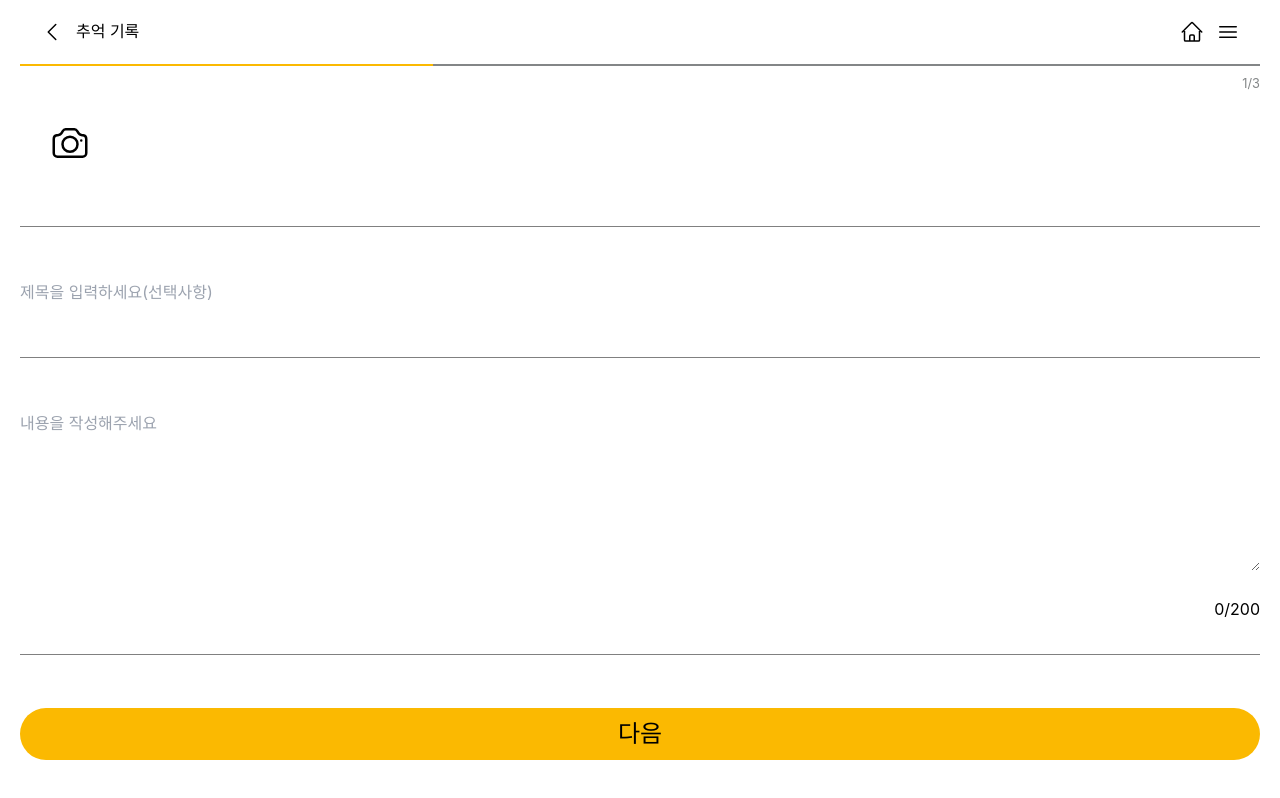
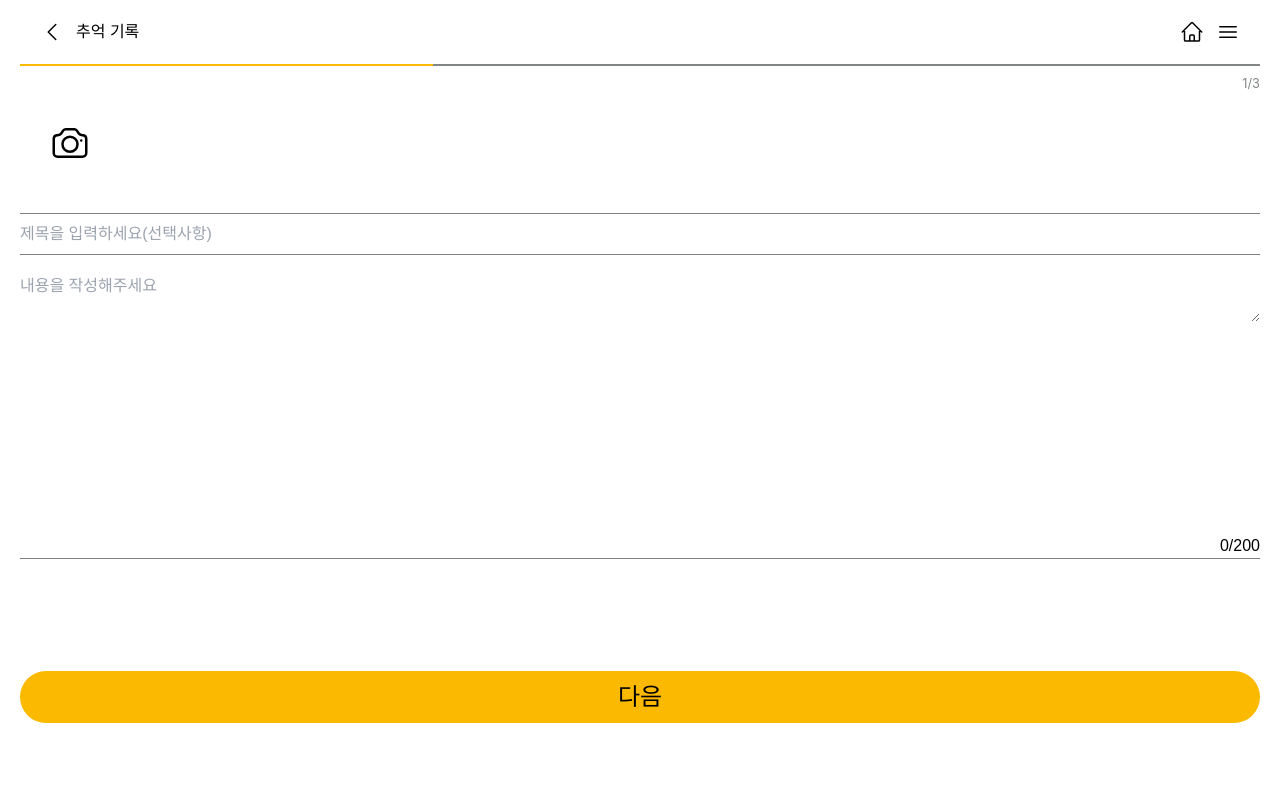
Before and after one commit to 2kujo/MemoryBox_FE, a React (Vite) app: page /make-memory in a window 1280 px wide. Built offline with nearby package versions, Linux system fonts and the light colour scheme; a web font is replaced by a local one.

Commit message:
feat : 추억 등록 화면

```diff
--- a/src/App.css
+++ b/src/App.css
@@ -82,3 +82,6 @@
   height: 0.5px;
   border: 0;
 }
+.warning-text {
+  color: red;
+}
--- a/src/pages/MakeMemory.jsx
+++ b/src/pages/MakeMemory.jsx
@@ -67,7 +67,7 @@ export default function MakeMemory() {
         <div className="grow-0">
           <Step totalStep={totalStep} currStep={step} />
         </div>
-        <div className="w-full h-full flex flex-col justify-between">
+        <div className="w-full h-full">
           <div className="wrap w-full">
             <div className="scroll-wrap">
               {showImages.map((image, id) => (
@@ -96,10 +96,10 @@ export default function MakeMemory() {
               </div>
             </div>
           </div>
-          <hr className="hr1" />
-          <div className="memory-title-box">
+          <hr className="hr1 mt-5" />
+          <div className="memory-title-box h-10">
             <input
-              className="mt-5 w-full"
+              className="w-full h-full focus:outline-none font-text"
               type="text"
               id="memory_title"
               placeholder="제목을 입력하세요(선택사항)"
@@ -107,11 +107,11 @@ export default function MakeMemory() {
               onChange={onChangeMemoryTitle}
             ></input>
           </div>
-          <hr className="hr1 mt-5" />
+          <hr className="hr1" />
           <div className="memory-content-box">
-            <div className="my-5">
+            <div className="my-5 h-60">
               <textarea
-                className="w-full h-40"
+                className="w-full focus:outline-none font-text"
                 type="text"
                 id="memory_title"
                 placeholder="내용을 작성해주세요"
@@ -120,7 +120,7 @@ export default function MakeMemory() {
                 onChange={onChangeMemoryDesc}
               ></textarea>
             </div>
-            <div className="text-right">
+            <div className="text-right font-text">
               <span>{inputCount}</span>
               <span>/200</span>
             </div>
@@ -129,15 +129,18 @@ export default function MakeMemory() {
             <hr className="hr1 mb-5" />
           </div>
 
-          <div>
-            <LongBtn text="다음" clickFunc={nextStep} />
+          <div className="h-36 flex flex-col justify-between">
+            <div></div>
+            <div>
+              <LongBtn text="다음" clickFunc={nextStep} />
+            </div>
           </div>
         </div>
       </div>
     );
   } else if (step == 1) {
     return (
-      <div className="w-full h-full flex flex-col justify-between">
+      <div className="w-full h-full flex flex-col">
         <Navbar pageTitle={"추억 기록"} />
         <div className="grow-0">
           <Step totalStep={totalStep} currStep={step} />
@@ -168,9 +171,9 @@ export default function MakeMemory() {
         <div className="grow-0">
           <Step totalStep={totalStep} currStep={step} />
         </div>
-        <div className="w-full h-full flex flex-col justify-between">
+        <div className="w-full h-full flex-col">
           {showImages.length === 0 && (
-            <div>
+            <div className="">
               <div className="font-text text-[#888]">사진 없음</div>
             </div>
           )}
@@ -189,8 +192,8 @@ export default function MakeMemory() {
               </div>
             </div>
           )}
-          <hr className="hr1" />
-          <div className="memory-title-box font-text">
+          <hr className="hr1 mt-5" />
+          <div className="memory-title-box font-text h-10 mt-5">
             {memoryTitle === "" && (
               <div className="font-text text-[#888]">제목 없음</div>
             )}
@@ -202,7 +205,7 @@ export default function MakeMemory() {
             )}
           </div>
           <hr className="hr1" />
-          <div className="memory-content-box font-text h-40">
+          <div className="memory-content-box font-text h-60 mt-5">
             {memoryDesc === "" && (
               <div className="font-text text-[#888]">내용 없음</div>
             )}
@@ -211,7 +214,7 @@ export default function MakeMemory() {
           <div>
             <hr className="hr1" />
           </div>
-          <div className="memory-deposit-box h-8 font-text flex items-center justify-between">
+          <div className="memory-deposit-box h-20 font-text flex items-center justify-between">
             <div>입금액</div>
             <div>
               <span className="text-blue">{depositAmount}</span>
@@ -219,8 +222,13 @@ export default function MakeMemory() {
             </div>
           </div>
           <hr className="hr1" />
-          <div>
-            <LongBtn text="다음" clickFunc={nextStep} />
+          <div className="h-32 flex flex-col justify-between">
+            <div className="warning-text mt-1">
+              * 추억 등록 후 수정이 불가합니다.
+            </div>
+            <div>
+              <LongBtn text="다음" clickFunc={nextStep} />
+            </div>
           </div>
         </div>
       </div>
```
